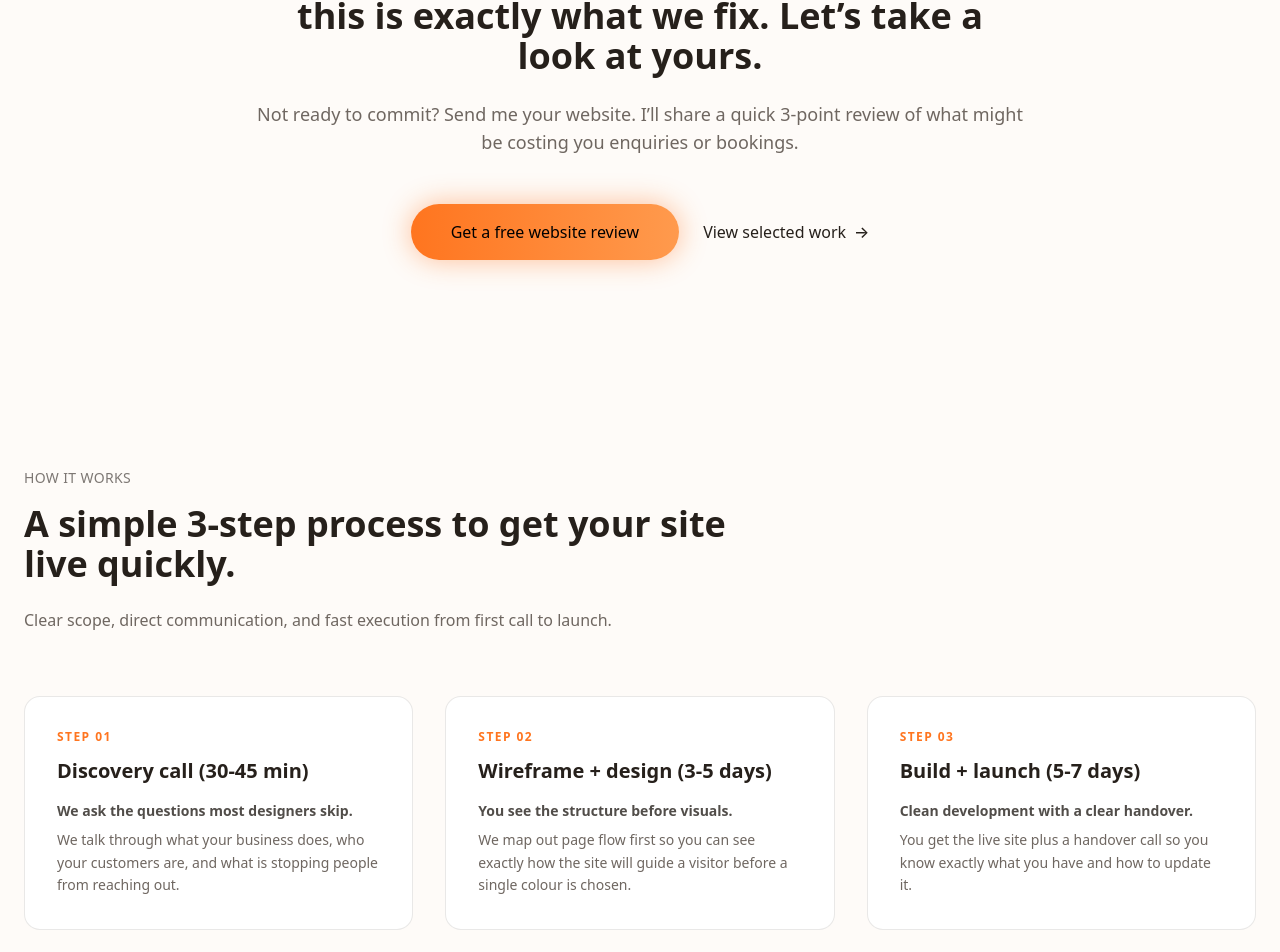
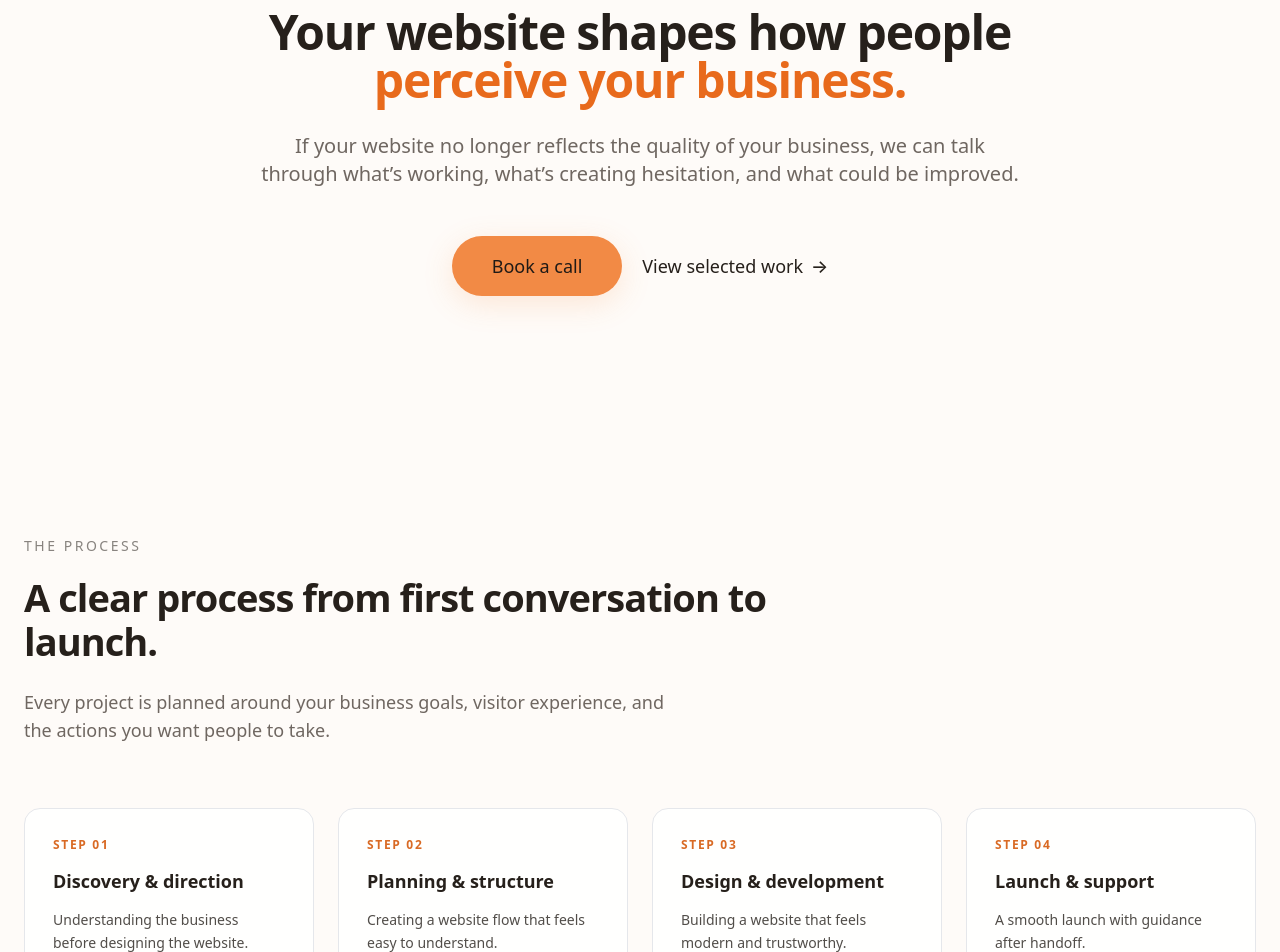
Before and after one commit to dharanshetty05/ClaroVista, a Next.js app: page / in a window 1280 px wide. Shown: the part 2954-3906 px from the top of the page. Built offline with nearby package versions, Linux system fonts and the light colour scheme.

Commit message:
refactor: Upgraded CTA and process sections with premium conversion-focused messaging

```diff
--- a/components/CTA.tsx
+++ b/components/CTA.tsx
@@ -14,7 +14,7 @@ export default function CTA() {
   }
 
   return (
-    <section className="bg-[#fefbf8] py-24 sm:py-20">
+    <section className="bg-[#fefbf8] py-24 sm:py-32">
       <div className="mx-auto max-w-7xl px-6">
         <motion.div
           initial={{ opacity: 0, y: 16 }}
@@ -23,46 +23,94 @@ export default function CTA() {
           transition={{ duration: 0.6, ease: "easeOut" }}
           className="mx-auto max-w-3xl text-center"
         >
-          <p className="text-sm uppercase tracking-wide text-[#26201b]/60">
-            Free website review
+          {/* LABEL */}
+          <p
+            className="
+              text-sm
+              uppercase
+              tracking-[0.18em]
+              text-[#26201b]/55
+              font-medium
+            "
+          >
+            Let’s talk
           </p>
 
-          <h2 className="mt-4 text-3xl sm:text-4xl font-bold text-[#26201b] leading-snug">
-            If your website isn’t bringing enquiries, this is exactly what we
-            fix. Let’s take a look at yours.
+          {/* HEADLINE */}
+          <h2
+            className="
+              mt-5
+              text-3xl sm:text-4xl lg:text-5xl
+              font-bold
+              leading-[1.12]
+              tracking-tight
+              text-[#26201b]
+            "
+          >
+            Your website shapes how people
+            <span className="block text-[#e86a1c]">
+              perceive your business.
+            </span>
           </h2>
 
-          <p className="mt-6 text-lg text-[#6f6761]">
-            Not ready to commit? Send me your website. I’ll share a quick
-            3-point review of what might be costing you enquiries or bookings.
+          {/* SUBTEXT */}
+          <p
+            className="
+              mt-7
+              text-lg sm:text-xl
+              leading-relaxed
+              text-[#6f6761]
+            "
+          >
+            If your website no longer reflects the quality of your business,
+            we can talk through what’s working, what’s creating hesitation,
+            and what could be improved.
           </p>
 
-          <div className="mt-12 flex flex-col sm:flex-row justify-center items-center gap-6">
+          {/* BUTTONS */}
+          <div
+            className="
+              mt-12
+              flex flex-col sm:flex-row
+              justify-center
+              items-center
+              gap-5
+            "
+          >
+            {/* PRIMARY CTA */}
             <button
               onClick={() => scrollToSection("contact")}
               className="
                 inline-flex items-center justify-center
                 rounded-full
                 px-10 py-4
-                text-base font-medium text-black
-                bg-gradient-to-r from-[#ff751f] to-[#ff9a4d]
-                shadow-[0_0_28px_rgba(255,117,31,0.45)]
-                transition hover:shadow-[0_0_40px_rgba(255,117,31,0.6)]
+                text-base sm:text-lg
+                font-medium
+                text-[#1f1a16]
+                bg-[#f28a45]
+                transition-all duration-300
+                hover:bg-[#e57d37]
+                hover:scale-[1.01]
+                shadow-[0_8px_30px_rgba(242,138,69,0.18)]
               "
             >
-              Get a free website review
+              Book a call
             </button>
 
+            {/* SECONDARY CTA */}
             <button
               onClick={() => scrollToSection("projects")}
               className="
                 inline-flex items-center gap-2
-                text-base font-medium
+                text-base sm:text-lg
+                font-medium
                 text-[#26201b]
-                transition hover:opacity-70
+                transition-opacity duration-300
+                hover:opacity-65
               "
             >
-              View selected work <span aria-hidden>→</span>
+              View selected work
+              <span aria-hidden>→</span>
             </button>
           </div>
         </motion.div>
--- a/components/HowItWorks.tsx
+++ b/components/HowItWorks.tsx
@@ -5,32 +5,46 @@ import { motion } from "framer-motion"
 const steps = [
   {
     step: "01",
-    title: "Discovery call (30-45 min)",
-    outcome: "We ask the questions most designers skip.",
+    title: "Discovery & direction",
+    outcome:
+      "Understanding the business before designing the website.",
     description:
-      "We talk through what your business does, who your customers are, and what is stopping people from reaching out.",
+      "We discuss your business, audience, goals, and where visitors may currently hesitate before reaching out.",
   },
   {
     step: "02",
-    title: "Wireframe + design (3-5 days)",
-    outcome: "You see the structure before visuals.",
+    title: "Planning & structure",
+    outcome:
+      "Creating a website flow that feels easy to understand.",
     description:
-      "We map out page flow first so you can see exactly how the site will guide a visitor before a single colour is chosen.",
+      "We define the layout, messaging structure, scope, and enquiry flow before moving into visual design.",
   },
   {
     step: "03",
-    title: "Build + launch (5-7 days)",
-    outcome: "Clean development with a clear handover.",
+    title: "Design & development",
+    outcome:
+      "Building a website that feels modern and trustworthy.",
     description:
-      "You get the live site plus a handover call so you know exactly what you have and how to update it.",
+      "The website is designed and developed responsively with attention to clarity, performance, and visitor confidence.",
+  },
+  {
+    step: "04",
+    title: "Launch & support",
+    outcome:
+      "A smooth launch with guidance after handoff.",
+    description:
+      "Once the website is live, support is included during the first month for updates, fixes, and questions.",
   },
 ]
 
 export default function HowItWorks() {
   return (
-    <section id="process" className="bg-[#fefbf8] py-24 sm:py-32">
+    <section
+      id="process"
+      className="bg-[#fefbf8] py-24 sm:py-28"
+    >
       <div className="mx-auto max-w-7xl px-6">
-        {/* Header */}
+        {/* HEADER */}
         <motion.div
           initial={{ opacity: 0, y: 16 }}
           whileInView={{ opacity: 1, y: 0 }}
@@ -38,62 +52,137 @@ export default function HowItWorks() {
           transition={{ duration: 0.6, ease: "easeOut" }}
           className="max-w-3xl"
         >
-          <p className="text-sm uppercase tracking-wide text-[#26201b]/60">
-            How it works
+          <p
+            className="
+              text-sm
+              uppercase
+              tracking-[0.18em]
+              text-[#26201b]/55
+              font-medium
+            "
+          >
+            The process
           </p>
 
-          <h2 className="mt-4 text-3xl sm:text-4xl font-bold text-[#26201b] leading-snug">
-            A simple 3-step process to get your site live quickly.
+          <h2
+            className="
+              mt-5
+              text-3xl sm:text-[38px]
+              font-bold
+              leading-[1.15]
+              tracking-tight
+              text-[#26201b]
+            "
+          >
+            A clear process from first conversation to launch.
           </h2>
 
-          <p className="mt-6 text-[#6f6761] max-w-2xl">
-            Clear scope, direct communication, and fast execution from first call to launch.
+          <p
+            className="
+              mt-6
+              max-w-2xl
+              text-base sm:text-lg
+              leading-relaxed
+              text-[#6f6761]
+            "
+          >
+            Every project is planned around your business goals,
+            visitor experience, and the actions you want people
+            to take.
           </p>
         </motion.div>
 
-        {/* Steps */}
-        <div className="mt-16 grid gap-8 sm:grid-cols-3">
+        {/* STEPS */}
+        <div className="mt-16 grid gap-6 sm:grid-cols-2 xl:grid-cols-4">
           {steps.map((step, index) => (
             <motion.div
               key={step.step}
-              initial={{ opacity: 0, y: 20 }}
+              initial={{ opacity: 0, y: 18 }}
               whileInView={{ opacity: 1, y: 0 }}
               viewport={{ once: true }}
               transition={{
                 duration: 0.5,
                 ease: "easeOut",
-                delay: index * 0.1,
+                delay: index * 0.08,
               }}
-              className="rounded-2xl border border-[#26201b]/10 bg-white p-8 hover:border-[#ff751f]/40 transition-colors"
+              className="
+                rounded-2xl
+                border border-[#26201b]/8
+                bg-white/90
+                p-7
+                transition-colors duration-300
+                hover:border-[#26201b]/14
+              "
             >
-              <p className="text-xs font-semibold uppercase tracking-[0.12em] text-[#ff751f]">
+              <p
+                className="
+                  text-xs
+                  font-semibold
+                  uppercase
+                  tracking-[0.14em]
+                  text-[#d96a24]
+                "
+              >
                 Step {step.step}
               </p>
 
-              <h3 className="mt-3 text-xl font-bold text-[#26201b] leading-snug">
+              <h3
+                className="
+                  mt-4
+                  text-lg
+                  font-semibold
+                  leading-snug
+                  text-[#26201b]
+                "
+              >
                 {step.title}
               </h3>
 
-              <p className="mt-4 text-sm font-semibold text-[#26201b]/80">
+              <p
+                className="
+                  mt-4
+                  text-sm
+                  font-medium
+                  leading-relaxed
+                  text-[#26201b]/80
+                "
+              >
                 {step.outcome}
               </p>
 
-              <p className="mt-2 text-sm text-[#6f6761] leading-relaxed">
+              <p
+                className="
+                  mt-3
+                  text-sm
+                  leading-relaxed
+                  text-[#6f6761]
+                "
+              >
                 {step.description}
               </p>
             </motion.div>
           ))}
         </div>
 
-        {/* Reassurance */}
+        {/* REASSURANCE */}
         <motion.p
           initial={{ opacity: 0 }}
           whileInView={{ opacity: 1 }}
           viewport={{ once: true }}
-          transition={{ delay: 0.3 }}
-          className="mt-12 text-center text-sm text-[#26201b]/60"
+          transition={{
+            duration: 0.5,
+            delay: 0.2,
+          }}
+          className="
+            mt-16
+            max-w-2xl
+            text-sm
+            leading-relaxed
+            text-[#26201b]/55
+          "
         >
-          No long retainers and no confusing handoffs. Just a clear path to a conversion-focused website.
+          The goal is to keep the project clear, collaborative,
+          and easy to move through from start to finish.
         </motion.p>
       </div>
     </section>
```
